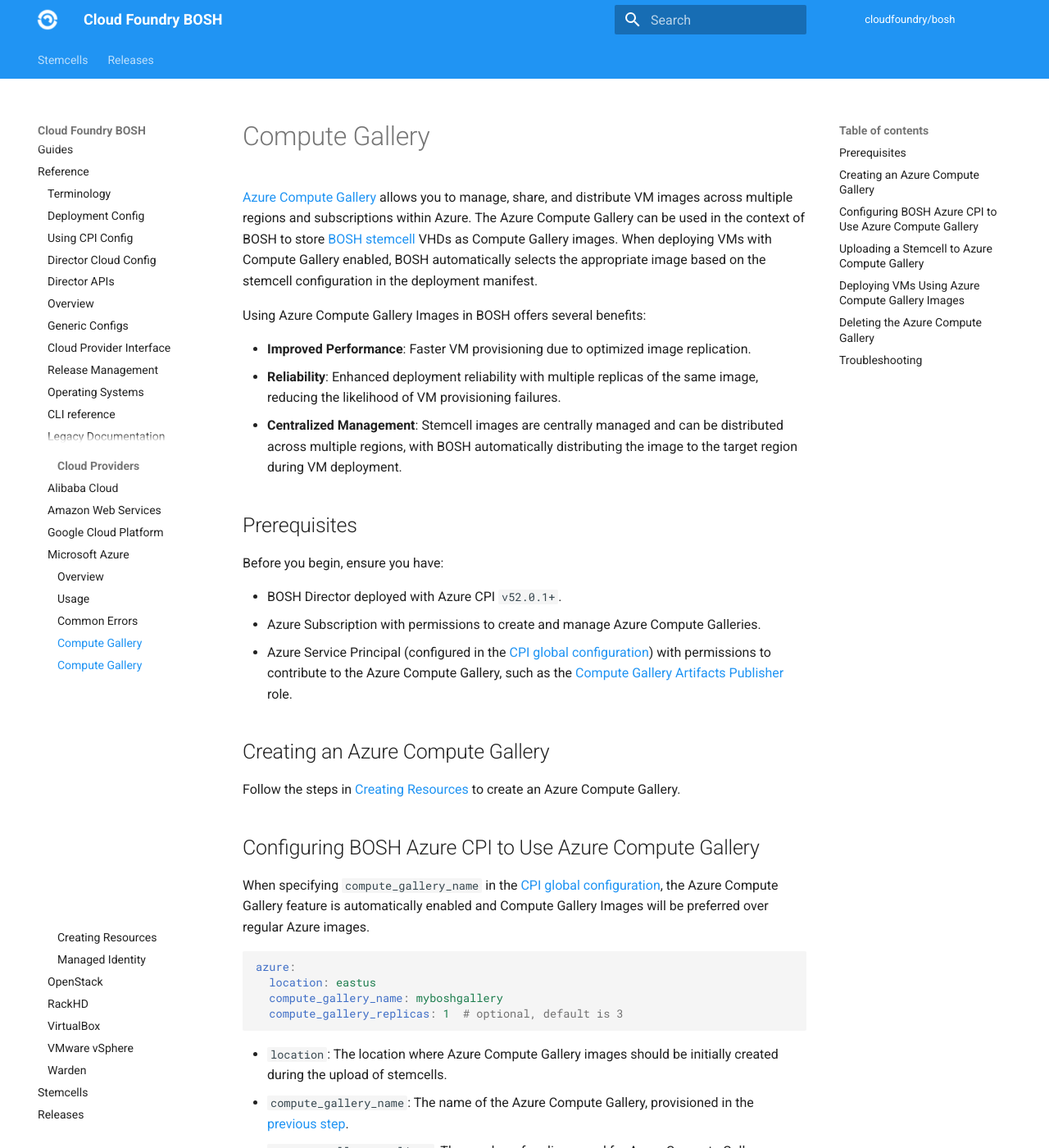
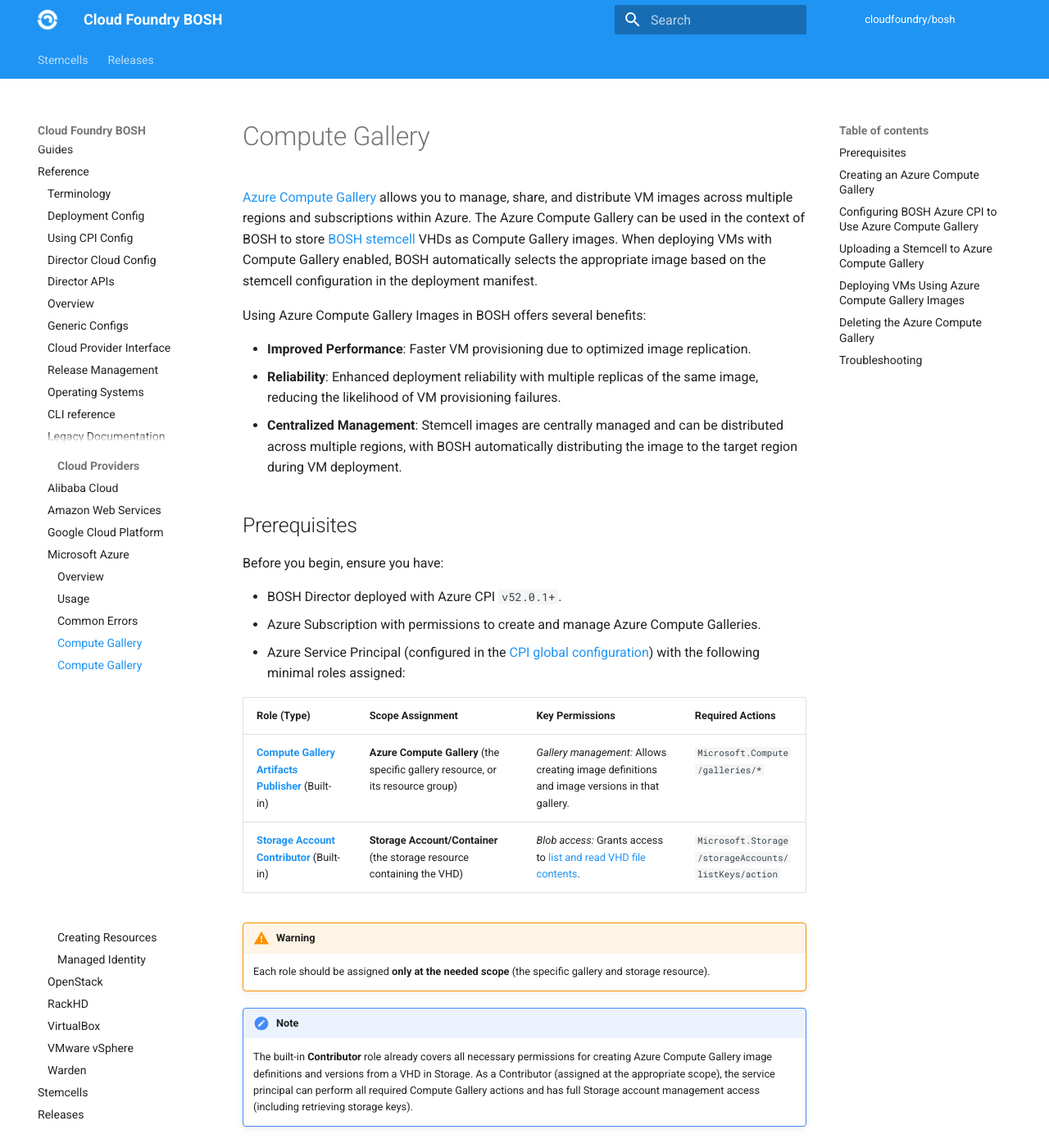
Before and after one commit to cloudfoundry/docs-bosh, an MkDocs documentation site: the page built from content/azure-compute-gallery.md, in a window 1280 px wide and 1400 px high. Shown: the whole window at 82% size. Built offline with MkDocs 1.6.1 and Material for MkDocs 9.7.7, drawn with Linux system fonts in a browser that asks for light colours; old or Windows-style settings are respelled for this version of MkDocs.

Commit message:
Add more details on required permissions for ACG
To ensure consistency in the security model across VM Image creation workflows,
Microsoft requires ‘listKeys/action’ on the storage account during VM image
creation in same subscription workflow (Blob source and Target image in same
subscription) to be consistent with other image creation workflows.

```diff
--- a/content/azure-compute-gallery.md
+++ b/content/azure-compute-gallery.md
@@ -1,4 +1,4 @@
-[Azure Compute Gallery](https://learn.microsoft.com/en-us/azure/virtual-machines/azure-compute-gallery) allows you to manage, share, and distribute VM images across multiple regions and subscriptions within Azure. The Azure Compute Gallery can be used in the context of BOSH to store [BOSH stemcell](./stemcell.md) VHDs as Compute Gallery images. When deploying VMs with Compute Gallery enabled, BOSH automatically selects the appropriate image based on the stemcell configuration in the deployment manifest.
+[Azure Compute Gallery][azure-compute-gallery] allows you to manage, share, and distribute VM images across multiple regions and subscriptions within Azure. The Azure Compute Gallery can be used in the context of BOSH to store [BOSH stemcell](./stemcell.md) VHDs as Compute Gallery images. When deploying VMs with Compute Gallery enabled, BOSH automatically selects the appropriate image based on the stemcell configuration in the deployment manifest.
 
 Using Azure Compute Gallery Images in BOSH offers several benefits:
 
@@ -12,7 +12,18 @@ Before you begin, ensure you have:
 
 - BOSH Director deployed with Azure CPI `v52.0.1+`.
 - Azure Subscription with permissions to create and manage Azure Compute Galleries.
-- Azure Service Principal (configured in the [CPI global configuration](./azure-cpi.md#global)) with permissions to contribute to the Azure Compute Gallery, such as the [Compute Gallery Artifacts Publisher](https://learn.microsoft.com/en-us/azure/role-based-access-control/built-in-roles/compute#compute-gallery-artifacts-publisher) role.
+- Azure Service Principal (configured in the [CPI global configuration](./azure-cpi.md#global)) with the following minimal roles assigned:
+
+| **Role (Type)** | **Scope Assignment** | **Key Permissions** | **Required Actions** |
+|-----------------|----------------------|---------------------|----------------------|
+| [**Compute Gallery Artifacts Publisher**][compute-gallery-artifacts-publisher] (Built-in) | **Azure Compute Gallery** (the specific gallery resource, or its resource group) | *Gallery management:* Allows creating image definitions and image versions in that gallery. | `Microsoft.Compute/galleries/*` |
+| [**Storage Account Contributor**][storage-contributor] (Built-in) | **Storage Account/Container** (the storage resource containing the VHD) | *Blob access:* Grants access to [list and read VHD file contents][storage]. | `Microsoft.Storage/storageAccounts/listKeys/action` |
+
+!!! warning
+    Each role should be assigned **only at the needed scope** (the specific gallery and storage resource).
+
+!!! note
+    The built-in **Contributor** role already covers all necessary permissions for creating Azure Compute Gallery image definitions and versions from a VHD in Storage. As a Contributor (assigned at the appropriate scope), the service principal can perform all required Compute Gallery actions and has full Storage account management access (including retrieving storage keys).
 
 ## Creating an Azure Compute Gallery
 
@@ -36,7 +47,7 @@ azure:
 Re-deploy the BOSH Director to apply the changes.
 
 !!! tip
-    Read the [Best practices for Azure Compute Gallery](https://learn.microsoft.com/en-us/azure/virtual-machines/azure-compute-gallery#best-practices) for more information on how to set up and manage your galleries.
+    Read the [Best practices for Azure Compute Gallery][gallery-best-practices] for more information on how to set up and manage your galleries.
 
 ## Uploading a Stemcell to Azure Compute Gallery
 
@@ -61,3 +72,9 @@ If you encounter issues:
 - Verify your Azure Compute Gallery is deployed successfully and the reference in the CPI config is correct.
 - Check permissions and roles assigned to your Azure service principal.
 - Review BOSH CPI logs for detailed error messages.
+
+[azure-compute-gallery]: https://learn.microsoft.com/en-us/azure/virtual-machines/azure-compute-gallery
+[gallery-best-practices]: https://learn.microsoft.com/en-us/azure/virtual-machines/azure-compute-gallery#best-practices
+[compute-gallery-artifacts-publisher]: https://learn.microsoft.com/en-us/azure/role-based-access-control/built-in-roles/compute#compute-gallery-artifacts-publisher
+[storage-contributor]: https://learn.microsoft.com/en-us/azure/role-based-access-control/built-in-roles/storage#storage-blob-data-contributor
+[storage]: https://learn.microsoft.com/en-us/azure/role-based-access-control/built-in-roles/storage
```
